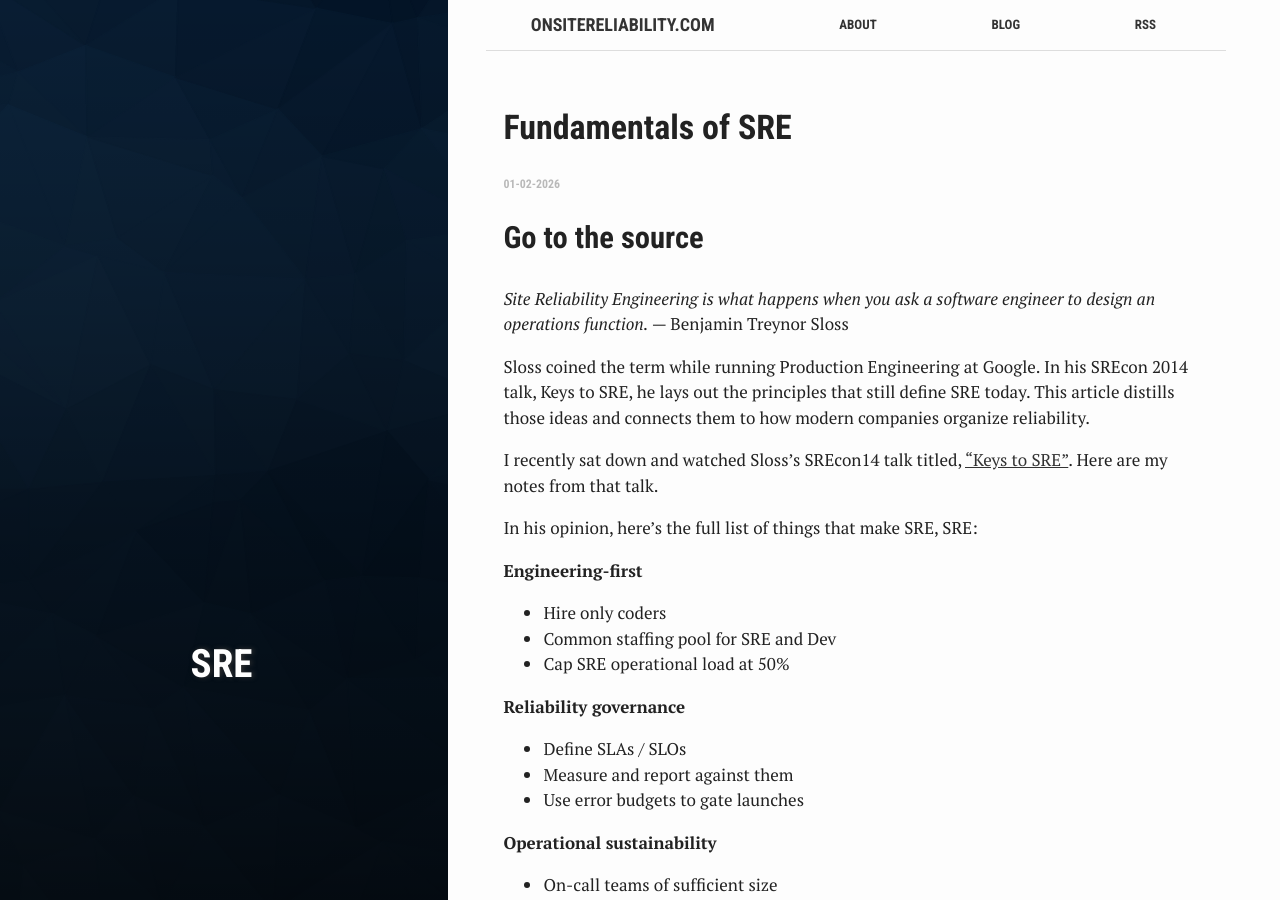
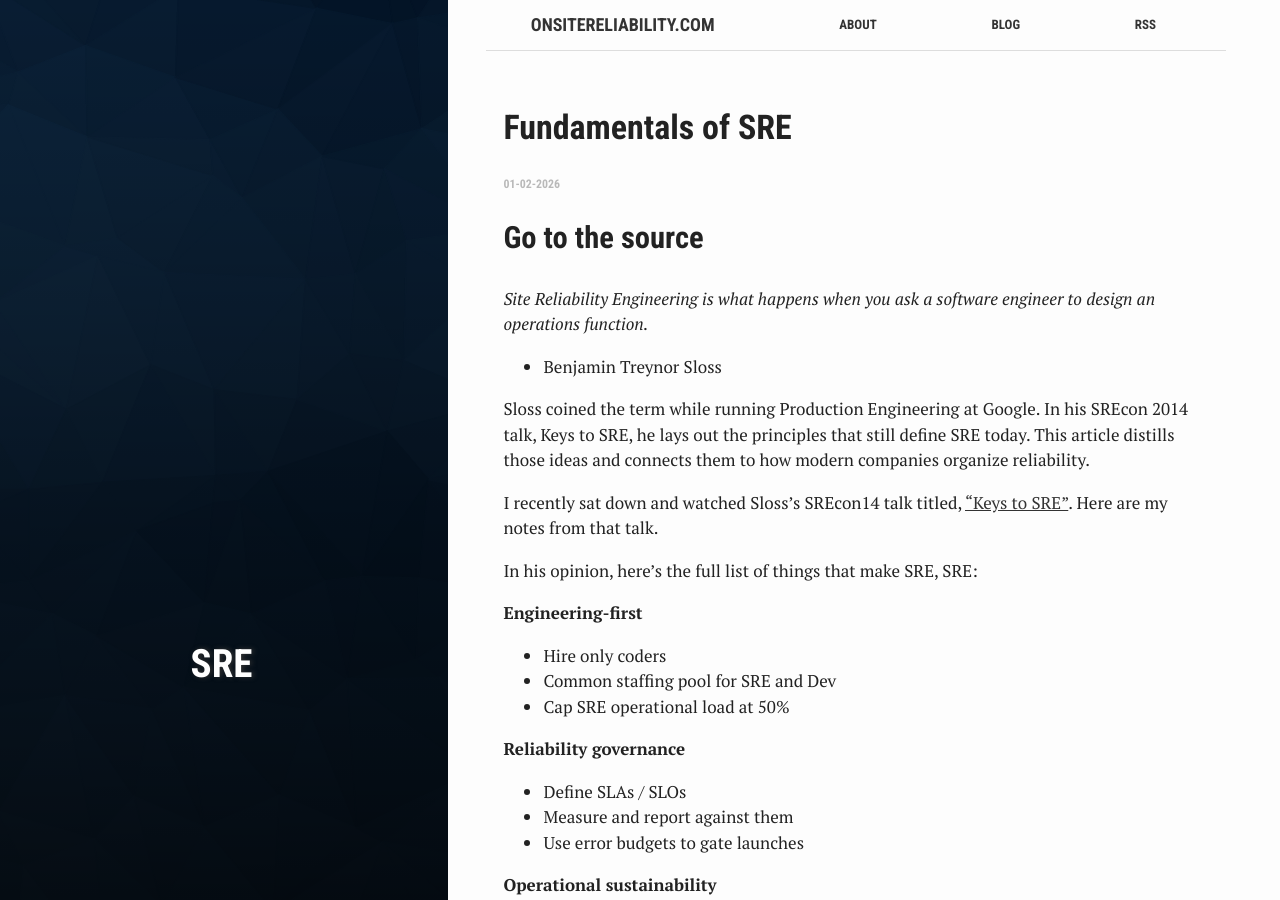
Before and after one commit to qapage/qapage.github.io, a Jekyll site: the page built from _posts/2026-02-01-Fundamentals-of-SRE.md, in a window 1280 px wide and 900 px high. Built offline with Jekyll 4.4.1, drawn with Linux system fonts in a browser that asks for light colours.

Commit message:
Changing some punctuations.

```diff
--- a/_posts/2026-02-01-Fundamentals-of-SRE.md
+++ b/_posts/2026-02-01-Fundamentals-of-SRE.md
@@ -8,7 +8,7 @@ tags: [SRE]
 ## Go to the source
 
 *Site Reliability Engineering is what happens when you ask a software engineer to design an operations function.*
-— Benjamin Treynor Sloss
+- Benjamin Treynor Sloss
 
 Sloss coined the term while running Production Engineering at Google. In his SREcon 2014 talk, Keys to SRE, he lays out the principles that still define SRE today. This article distills those ideas and connects them to how modern companies organize reliability.
 
```
